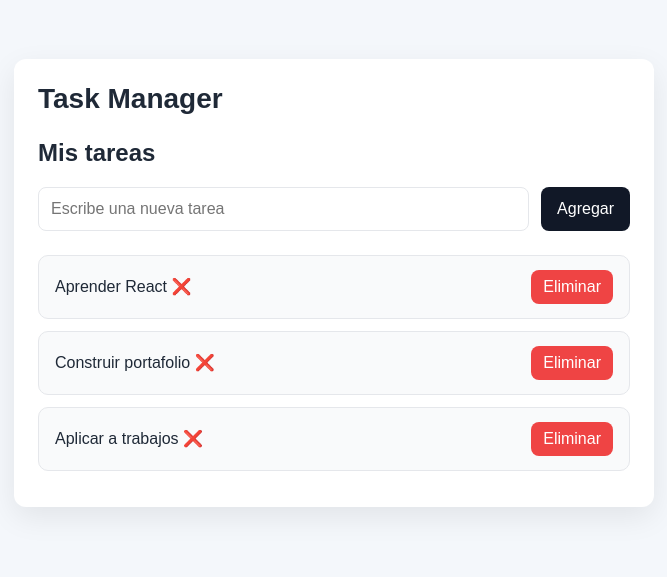
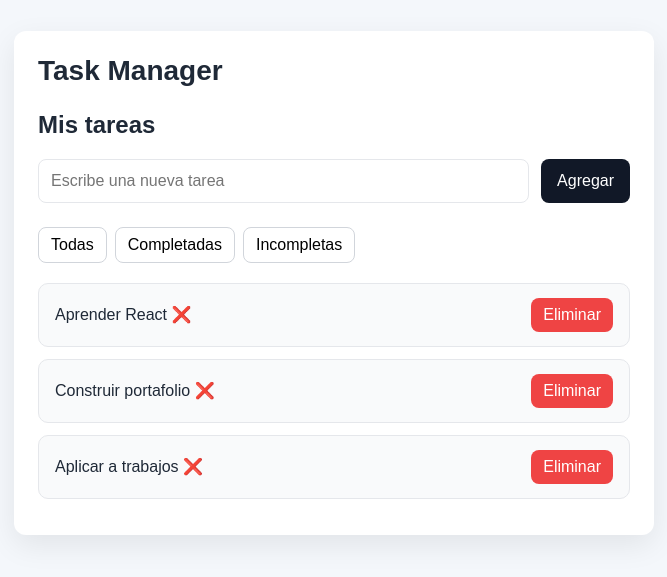
Before and after one commit to CastilloDev1/task-manager-frontend, a React (Vite) app: page / in a window 1280 px wide. Shown: the part 117-694 px from the top of the page, without its empty margins (306-973 px from the left). Built offline with nearby package versions, Linux system fonts and the light colour scheme.

Commit message:
feat: add filters to task page

```diff
--- a/src/pages/TaskPage.tsx
+++ b/src/pages/TaskPage.tsx
@@ -23,6 +23,7 @@ export default function TasksPage() {
     });
 
     const [ newTaskTitle, setNewTaskTitle ] = useState("");
+    const [filter, setFilter] = useState<"all" | "completed" | "incomplete">("all");
 
     useEffect(()=>{
         localStorage.setItem(TASKS_STORAGE_KEY, JSON.stringify(tasks));
@@ -57,9 +58,17 @@ export default function TasksPage() {
         setTasks((prevTasks) => prevTasks.filter((task) => task.id !== id));
     }
 
+    const filteredTasks = tasks.filter( (task) => {
+        if (filter === "completed") return task.completed;
+        if (filter === "incomplete") return !task.completed;
+        return true;
+    })
+
     return (
         <section>
+
             <h2>Mis tareas</h2>
+
             <form className="task-form" onSubmit={handleSubmitNewTask}>
                 <input
                     className="task-input"
@@ -70,8 +79,14 @@ export default function TasksPage() {
                 />
                 <button className="task-button" type="submit">Agregar</button>
             </form>
+
+            <div className="filters">
+                <button type="button" onClick={() => setFilter("all")}>Todas</button>
+                <button type="button" onClick={()=> setFilter("completed")}>Completadas</button>
+                <button type="button" onClick={()=> setFilter("incomplete")}>Incompletas</button>
+            </div>
             <TaskList
-                tasks={tasks}
+                tasks={filteredTasks}
                 onToggleCompleted={handleToggleCompleted}
                 onDeleteTask={handleDeleteTask}
             />
--- a/src/styles/index.css
+++ b/src/styles/index.css
@@ -59,6 +59,20 @@ input {
     color: #ffffff;
 }
 
+.filters {
+    display: flex;
+    gap: 8px;
+    margin-bottom: 20px;
+}
+
+.filters button {
+    border: 1px solid #d1d5db;
+    background-color: #ffffff;
+    border-radius: 8px;
+    padding: 8px 12px;
+    cursor: pointer;
+}
+
 .task-list {
     list-style: none;
     padding: 0;
```
